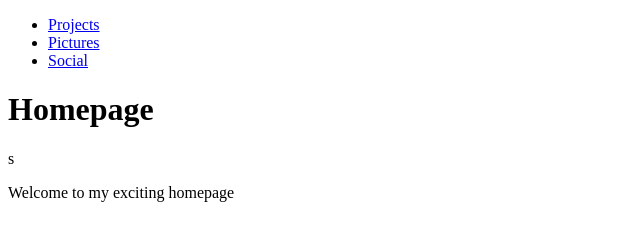
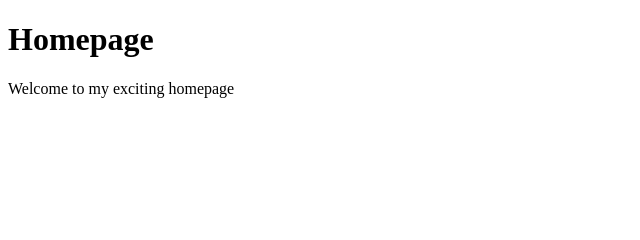
Before and after one commit to GreatRaksin/Introducing-to-HTML, a plain HTML site: page index.html in a window 1280 px wide. Shown: the whole page, without its empty margins (0-640 px from the left). Drawn offline with Linux system fonts and the light colour scheme.

Commit message:
Update index.html

```diff
--- a/index.html
+++ b/index.html
@@ -10,15 +10,10 @@
 <!-- The menu is just a unordered list with links. Lets start-->
 <!-- 1st step: creating a UL with 3 LI (for every page except index) -->
 <!-- 2nd step: add <a> to each li. Your a should be inside of li -->
-<ul>
-    <li><a href="projects.html">Projects</a></li>
-    <li><a href="pictures.html">Pictures</a></li>
-    <li><a href="social.html">Social</a></li>
-</ul>
-<!-- Cool! Now just create a menu for each page. Remember that now you have to create an additional item with a link to the home page. -->
+<!-- Now just create a menu for each page. Remember that now you have to create an additional item with a link to the home page. -->
 
 <h1>Homepage</h1>
-s
+
 <p>Welcome to my exciting homepage</p>
 </body>
 </html>
```
